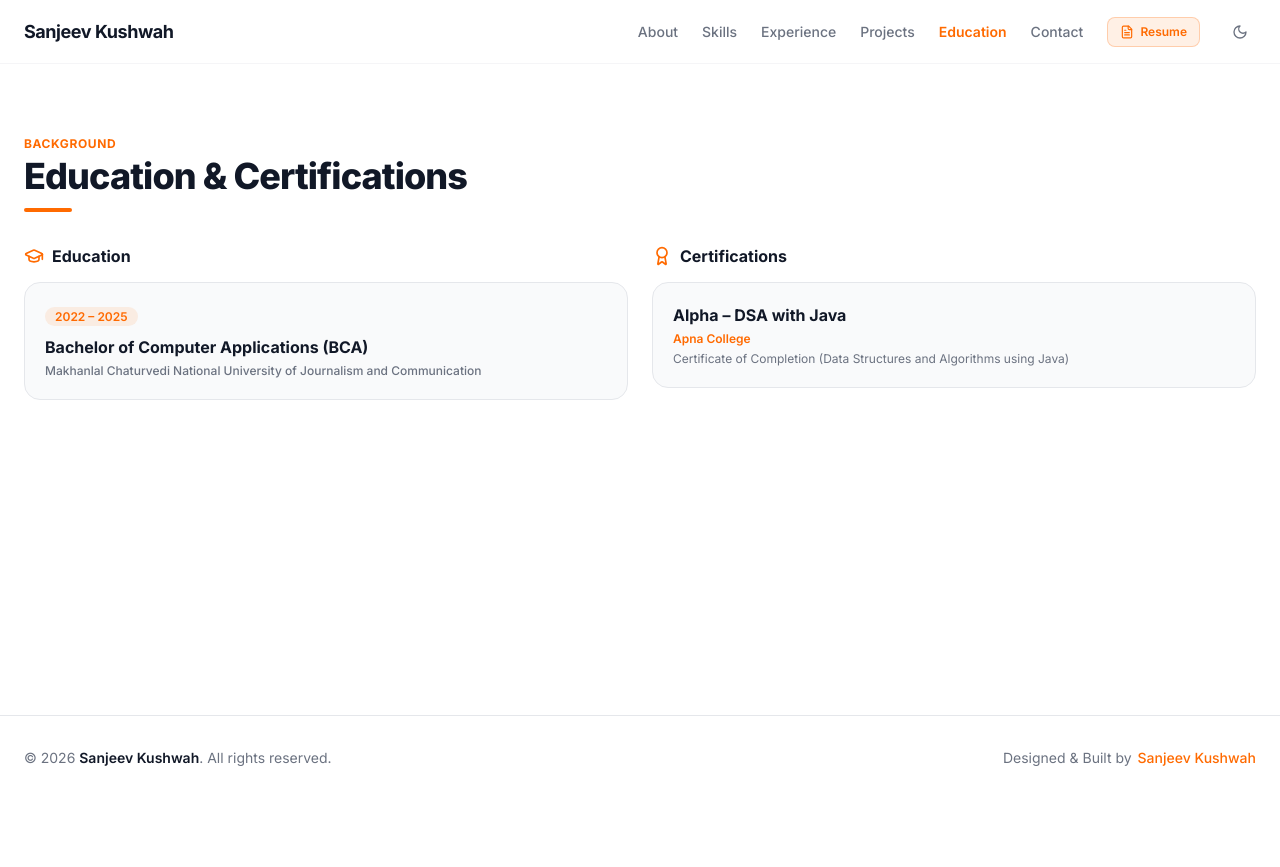
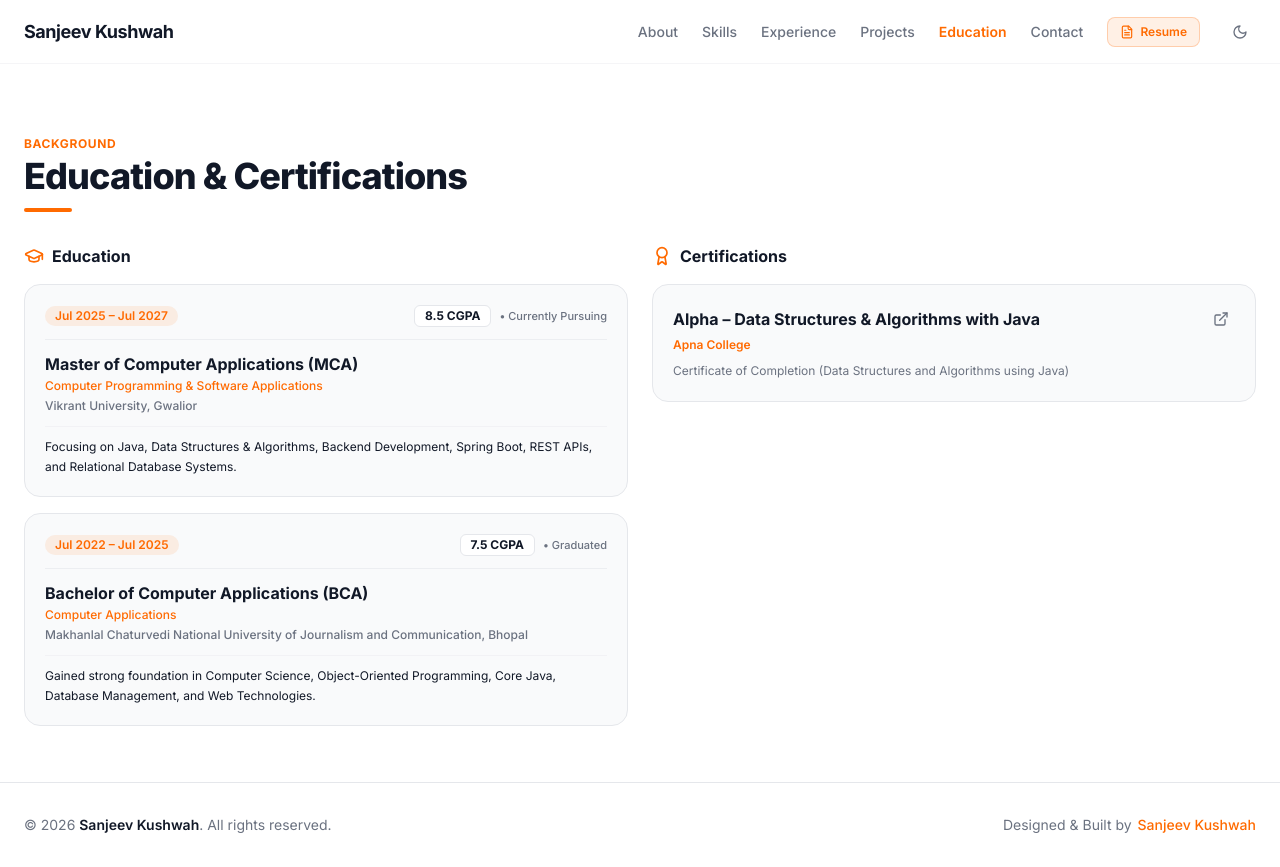
Before and after one commit to Sanjeev-Kushwah/Sanjeevkushwah-portfolio, a React (Vite) app: page /education in a window 1280 px wide. Before the commit the page ends 800 px from the top, so only its background shows below. Built offline with nearby package versions, Linux system fonts and the light colour scheme.

Commit message:
Add MCA (Vikrant University, 8.5 CGPA) and BCA (MCNUJC, 7.5 CGPA) education details

```diff
--- a/src/components/Education.jsx
+++ b/src/components/Education.jsx
@@ -1,39 +1,78 @@
 import { education, certifications } from '../data'
 import { SectionHeading } from './About'
-import { GraduationCap, Award } from 'lucide-react'
+import { GraduationCap, Award, ExternalLink } from 'lucide-react'
 
 export default function Education() {
   return (
     <section id="education" className="py-10 md:py-14 max-w-7xl mx-auto px-6">
       <SectionHeading eyebrow="Background" title="Education & Certifications" />
 
-      <div className="mt-8 grid md:grid-cols-2 gap-6">
-        <div>
-          <div className="flex items-center gap-2 mb-3.5">
+      <div className="mt-8 grid md:grid-cols-2 gap-6 items-start">
+        {/* Education Column */}
+        <div className="space-y-4">
+          <div className="flex items-center gap-2 mb-2">
             <GraduationCap className="w-5 h-5 text-brand" />
             <h3 className="font-bold text-base text-light-text dark:text-dark-text">Education</h3>
           </div>
+
           {education.map((e) => (
-            <div key={e.degree} className="p-5 rounded-2xl bg-light-card dark:bg-dark-card border border-light-border dark:border-dark-border shadow-xs">
-              <span className="px-2.5 py-0.5 rounded-full bg-brand/10 text-brand text-xs font-semibold">
-                {e.period}
-              </span>
-              <h4 className="mt-2 text-base font-bold text-light-text dark:text-dark-text">{e.degree}</h4>
+            <div
+              key={e.degree}
+              className="p-5 rounded-2xl bg-light-card dark:bg-dark-card border border-light-border dark:border-dark-border shadow-xs hover:border-brand/40 transition-all duration-200"
+            >
+              <div className="flex flex-wrap items-center justify-between gap-2 border-b border-light-border/60 dark:border-dark-border/60 pb-3">
+                <span className="px-2.5 py-0.5 rounded-full bg-brand/10 text-brand text-xs font-semibold">
+                  {e.period}
+                </span>
+                <div className="flex items-center gap-2">
+                  <span className="px-2.5 py-0.5 rounded-md bg-light-bg dark:bg-dark-bg border border-light-border dark:border-dark-border text-light-text dark:text-dark-text text-xs font-bold">
+                    {e.grade}
+                  </span>
+                  <span className="text-[11px] font-medium text-light-muted dark:text-dark-muted">
+                    • {e.status}
+                  </span>
+                </div>
+              </div>
+
+              <h4 className="mt-3 text-base font-bold text-light-text dark:text-dark-text">{e.degree}</h4>
+              <p className="text-xs font-medium text-brand mt-0.5">{e.field}</p>
               <p className="mt-1 text-xs text-light-muted dark:text-dark-muted font-medium">{e.institution}</p>
+
+              <p className="mt-3 text-xs text-light-text dark:text-dark-text leading-relaxed border-t border-light-border/40 dark:border-dark-border/40 pt-2.5">
+                {e.details}
+              </p>
             </div>
           ))}
         </div>
 
-        <div>
-          <div className="flex items-center gap-2 mb-3.5">
+        {/* Certifications Column */}
+        <div className="space-y-4">
+          <div className="flex items-center gap-2 mb-2">
             <Award className="w-5 h-5 text-brand" />
             <h3 className="font-bold text-base text-light-text dark:text-dark-text">Certifications</h3>
           </div>
+
           {certifications.map((c) => (
-            <div key={c.title} className="p-5 rounded-2xl bg-light-card dark:bg-dark-card border border-light-border dark:border-dark-border shadow-xs">
-              <h4 className="text-base font-bold text-light-text dark:text-dark-text">{c.title}</h4>
+            <div
+              key={c.title}
+              className="p-5 rounded-2xl bg-light-card dark:bg-dark-card border border-light-border dark:border-dark-border shadow-xs hover:border-brand/40 transition-all duration-200"
+            >
+              <div className="flex items-center justify-between gap-2">
+                <h4 className="text-base font-bold text-light-text dark:text-dark-text">{c.title}</h4>
+                {c.link && (
+                  <a
+                    href={c.link}
+                    target="_blank"
+                    rel="noreferrer"
+                    aria-label="View certification details"
+                    className="p-1.5 rounded-lg text-light-muted dark:text-dark-muted hover:text-brand hover:bg-brand/10 transition-colors"
+                  >
+                    <ExternalLink className="w-4 h-4" />
+                  </a>
+                )}
+              </div>
               <p className="mt-1 text-xs text-brand font-semibold">{c.issuer}</p>
-              <p className="mt-1 text-xs text-light-muted dark:text-dark-muted">{c.detail}</p>
+              <p className="mt-2 text-xs text-light-muted dark:text-dark-muted leading-relaxed">{c.detail}</p>
             </div>
           ))}
         </div>
--- a/src/data.js
+++ b/src/data.js
@@ -76,16 +76,32 @@ export const projects = [
 
 export const education = [
   {
+    degree: 'Master of Computer Applications (MCA)',
+    field: 'Computer Programming & Software Applications',
+    institution: 'Vikrant University, Gwalior',
+    period: 'Jul 2025 – Jul 2027',
+    grade: '8.5 CGPA',
+    status: 'Currently Pursuing',
+    details:
+      'Focusing on Java, Data Structures & Algorithms, Backend Development, Spring Boot, REST APIs, and Relational Database Systems.',
+  },
+  {
     degree: 'Bachelor of Computer Applications (BCA)',
-    period: '2022 – 2025',
-    institution: 'Makhanlal Chaturvedi National University of Journalism and Communication',
+    field: 'Computer Applications',
+    institution: 'Makhanlal Chaturvedi National University of Journalism and Communication, Bhopal',
+    period: 'Jul 2022 – Jul 2025',
+    grade: '7.5 CGPA',
+    status: 'Graduated',
+    details:
+      'Gained strong foundation in Computer Science, Object-Oriented Programming, Core Java, Database Management, and Web Technologies.',
   },
 ]
 
 export const certifications = [
   {
-    title: 'Alpha – DSA with Java',
+    title: 'Alpha – Data Structures & Algorithms with Java',
     issuer: 'Apna College',
     detail: 'Certificate of Completion (Data Structures and Algorithms using Java)',
+    link: 'https://www.linkedin.com/in/sanjeev-kushwah/',
   },
 ]
```
